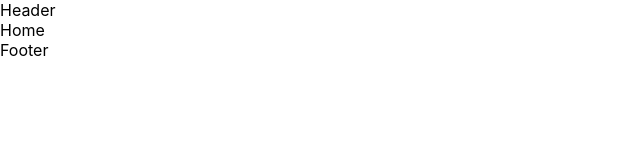
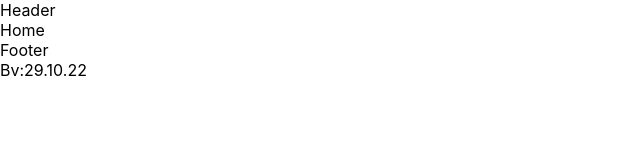
Before and after one commit to heeraDeo/caportal, a Next.js app: page / in a window 1280 px wide. Shown: the top 160 px of the page, without its empty margins (0-640 px from the left). Built offline with nearby package versions, Linux system fonts and the light colour scheme.

Commit message:
add version

```diff
--- a/src/components/layout/index.tsx
+++ b/src/components/layout/index.tsx
@@ -8,6 +8,7 @@ export default function Layout({children}:any) {
         <Header/>
         {children}
         <Footer/>
+        Bv:29.10.22
     </div>
   )
 }
```
